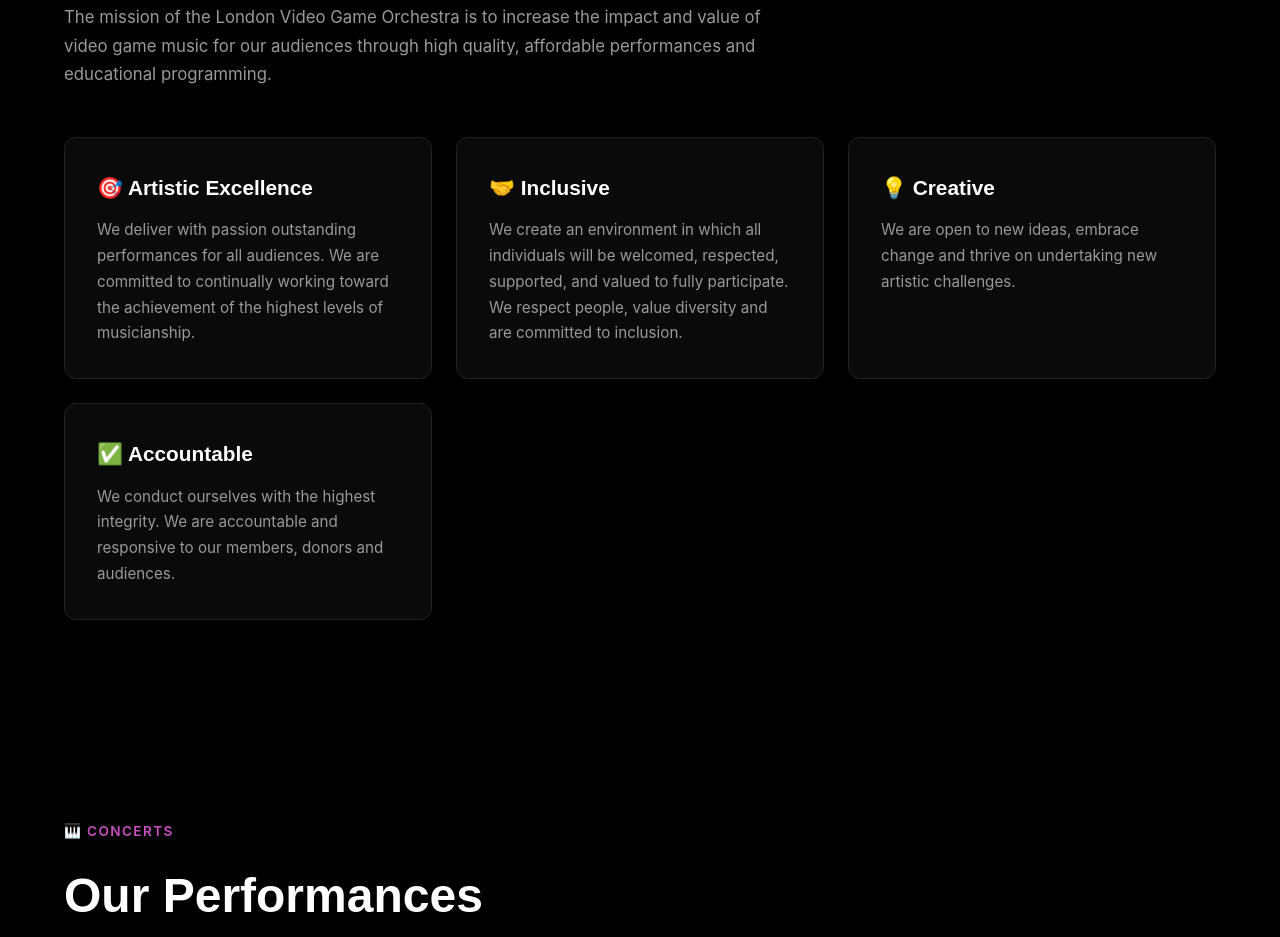
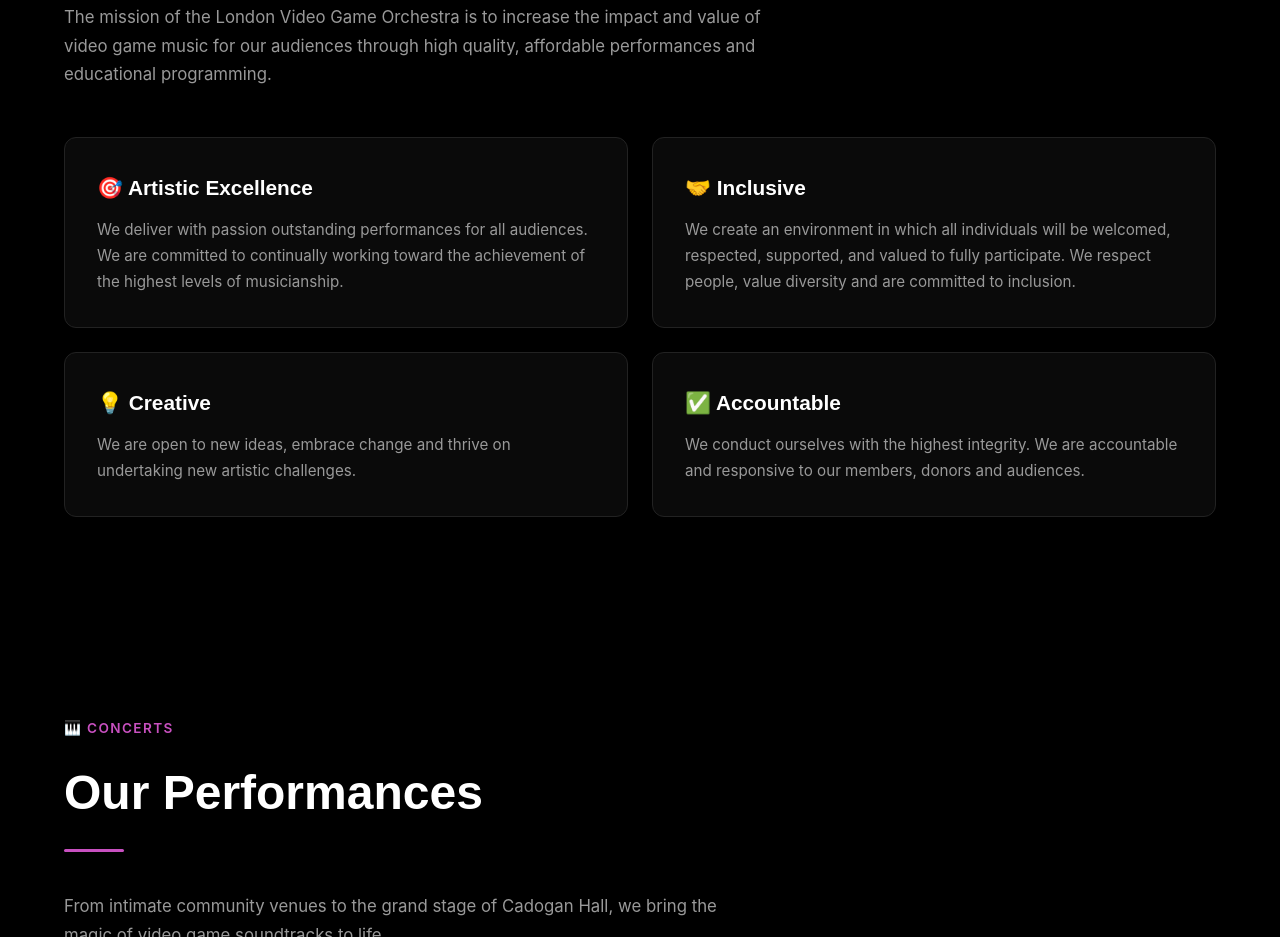
Before and after one commit to alectronic0/lvgo, a plain HTML site: page index.html in a window 1280 px wide. Shown: the part 1113-2050 px from the top of the page. Drawn offline with Linux system fonts and the light colour scheme.

Commit message:
Update about section to strict 2x2 grid

```diff
--- a/css/style.css
+++ b/css/style.css
@@ -222,7 +222,7 @@
 
 /* ---------- About ---------- */
 .about-grid {
-  display: grid; grid-template-columns: repeat(auto-fit, minmax(280px, 1fr));
+  display: grid; grid-template-columns: repeat(2, 1fr);
   gap: 24px;
 }
 
@@ -341,6 +341,7 @@
 .concert-poster, .person-card img, .conductor-layout img, .hero-logo { cursor: zoom-in; }
 
 @media (max-width: 768px) {
+  .about-grid { grid-template-columns: 1fr; }
   .concert-card { grid-template-columns: 1fr; }
   .concert-poster { height: auto; max-height: none; }
 }
```
